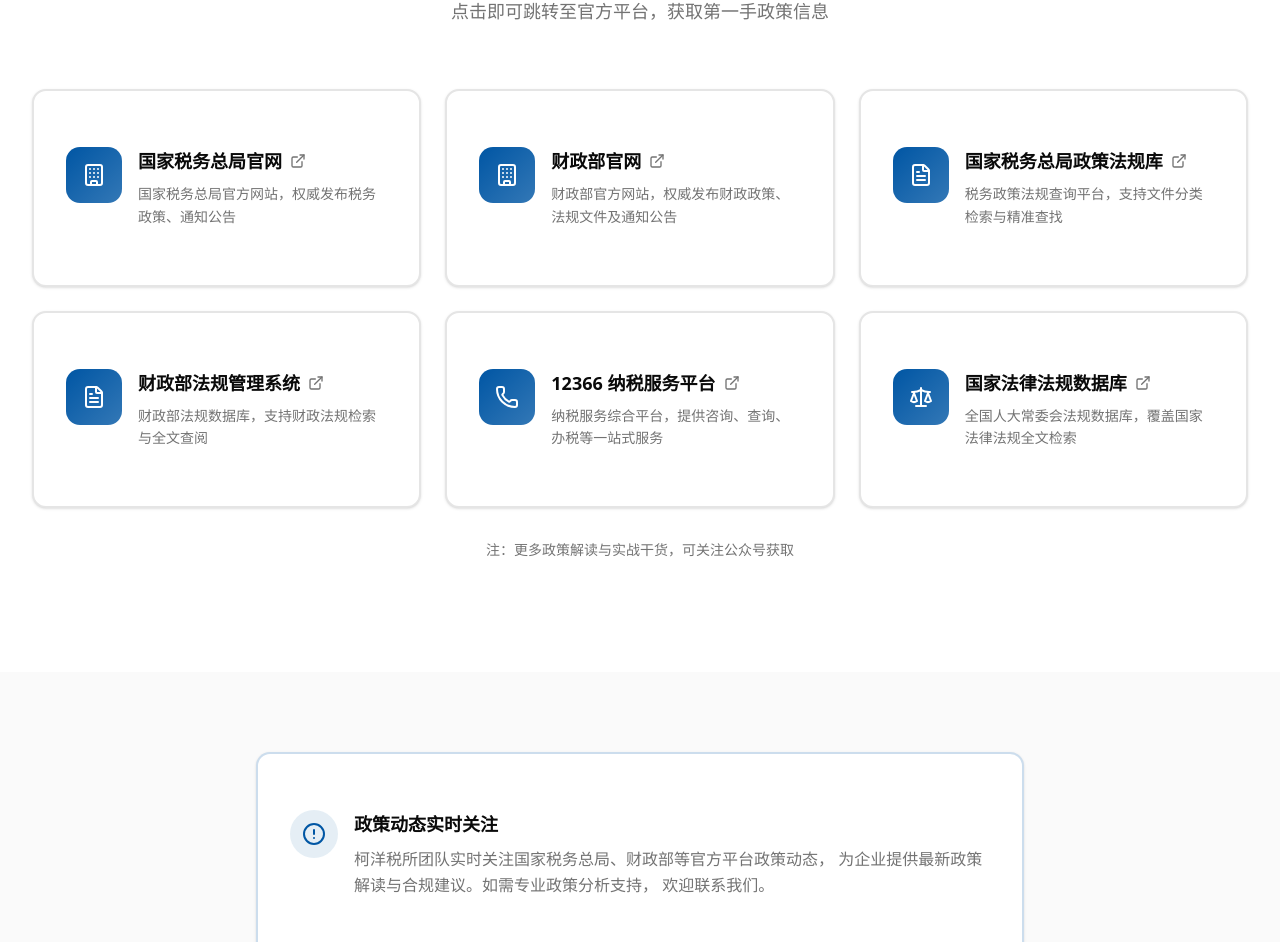
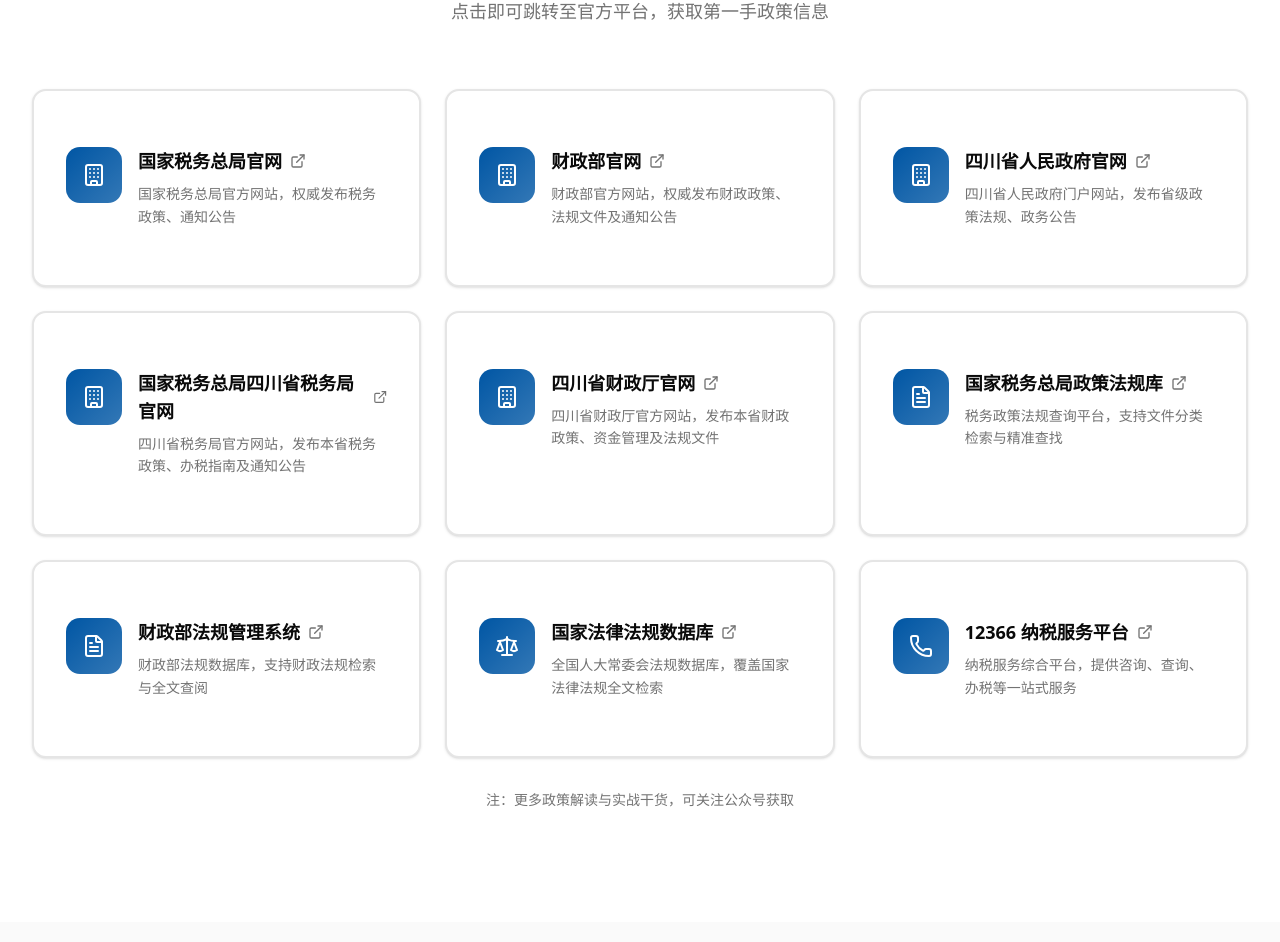
Before and after one commit to kengyang-cd/keyang, a Next.js app: page /policy in a window 1280 px wide. Shown: the part 611-1553 px from the top of the page. Built offline with nearby package versions, Linux system fonts and the light colour scheme.

Commit message:
feat: 政策法规页面添加3个省级官网，9站按含金量排序

```diff
--- a/src/app/policy/page.tsx
+++ b/src/app/policy/page.tsx
@@ -27,6 +27,24 @@
     icon: Building,
   },
   {
+    name: '四川省人民政府官网',
+    url: 'https://www.sc.gov.cn/',
+    description: '四川省人民政府门户网站，发布省级政策法规、政务公告',
+    icon: Building,
+  },
+  {
+    name: '国家税务总局四川省税务局官网',
+    url: 'https://sichuan.chinatax.gov.cn/',
+    description: '四川省税务局官方网站，发布本省税务政策、办税指南及通知公告',
+    icon: Building,
+  },
+  {
+    name: '四川省财政厅官网',
+    url: 'https://czt.sc.gov.cn/',
+    description: '四川省财政厅官方网站，发布本省财政政策、资金管理及法规文件',
+    icon: Building,
+  },
+  {
     name: '国家税务总局政策法规库',
     url: 'https://fgk.chinatax.gov.cn/',
     description: '税务政策法规查询平台，支持文件分类检索与精准查找',
@@ -39,16 +57,16 @@
     icon: FileText,
   },
   {
+    name: '国家法律法规数据库',
+    url: 'https://flk.npc.gov.cn/',
+    description: '全国人大常委会法规数据库，覆盖国家法律法规全文检索',
+    icon: Scale,
+  },
+  {
     name: '12366 纳税服务平台',
     url: 'https://12366.chinatax.gov.cn/',
     description: '纳税服务综合平台，提供咨询、查询、办税等一站式服务',
     icon: Phone,
-  },
-  {
-    name: '国家法律法规数据库',
-    url: 'https://flk.npc.gov.cn/',
-    description: '全国人大常委会法规数据库，覆盖国家法律法规全文检索',
-    icon: Scale,
   },
 ];
 
```
